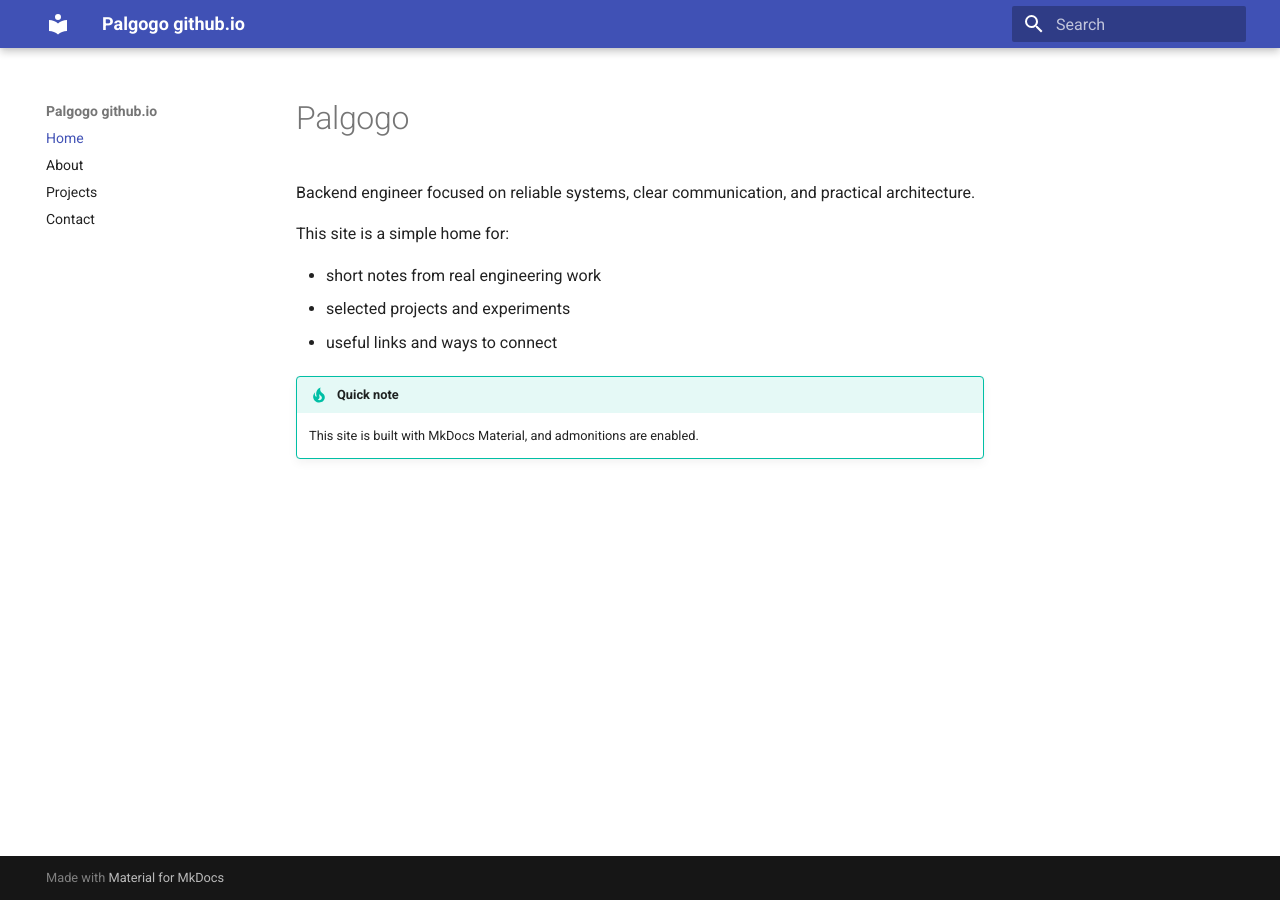
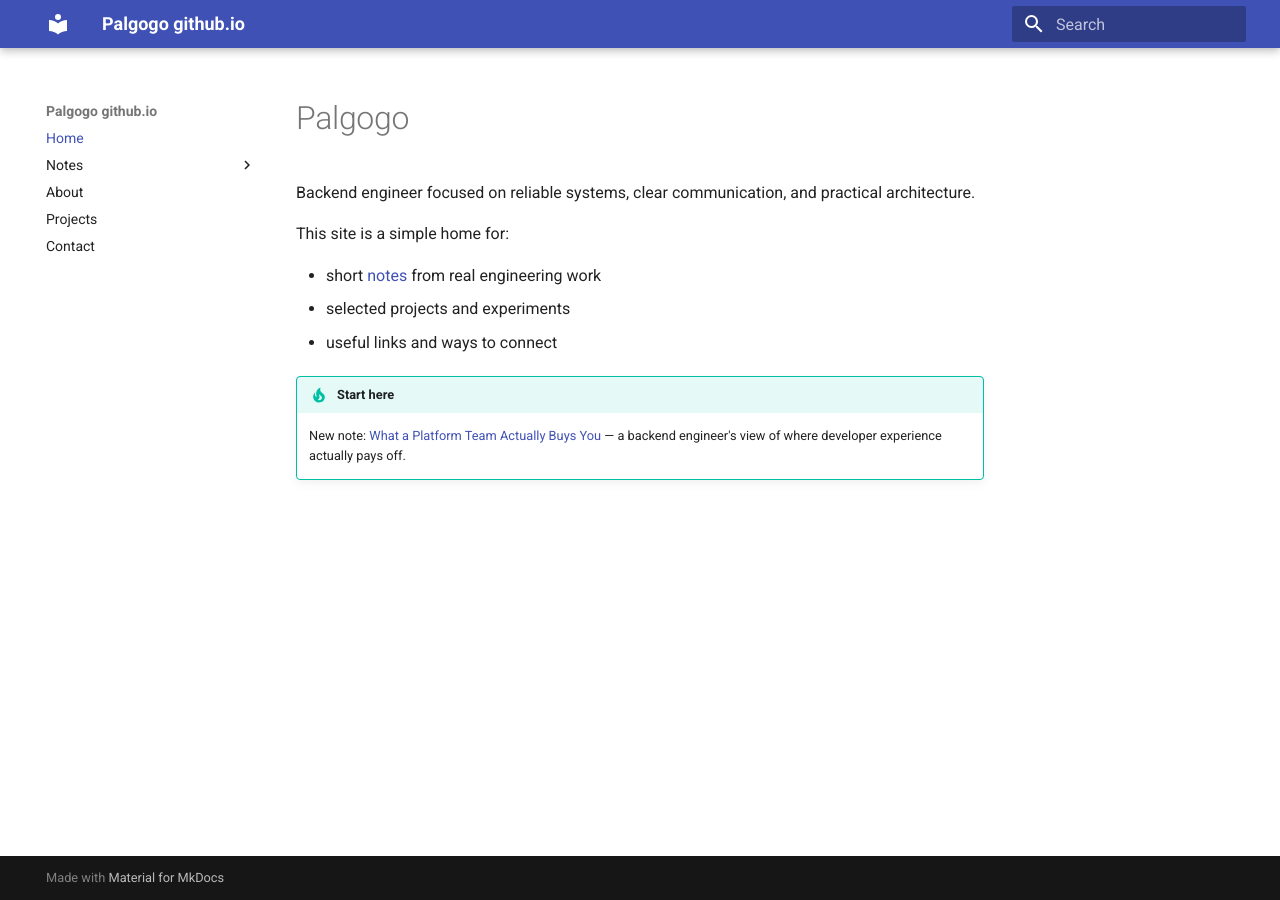
Before and after one commit to Palgogo/palgogo.github.io, an MkDocs documentation site: the page built from docs/index.md, in a window 1280 px wide. Built offline with MkDocs 1.6.1 and Material for MkDocs 9.7.7, drawn with Linux system fonts in a browser that asks for light colours.

Commit message:
Publish first note: What a Platform Team Actually Buys You
Add a Notes section (digital-garden style) with the first substantive
post, link it from the homepage, and wire up nav.

Co-Authored-By: Claude Opus 4.8 <noreply@anthropic.com>

```diff
--- a/docs/index.md
+++ b/docs/index.md
@@ -4,9 +4,10 @@ Backend engineer focused on reliable systems, clear communication, and practical
 
 This site is a simple home for:
 
-- short notes from real engineering work
+- short [notes](notes/index.md) from real engineering work
 - selected projects and experiments
 - useful links and ways to connect
 
-!!! tip "Quick note"
-    This site is built with MkDocs Material, and admonitions are enabled.
+!!! tip "Start here"
+    New note: [What a Platform Team Actually Buys You](notes/what-a-platform-team-buys-you.md) —
+    a backend engineer's view of where developer experience actually pays off.
--- a/mkdocs.yml
+++ b/mkdocs.yml
@@ -8,6 +8,9 @@ markdown_extensions:
   - pymdownx.superfences
 nav:
   - Home: index.md
+  - Notes:
+      - Overview: notes/index.md
+      - What a Platform Team Actually Buys You: notes/what-a-platform-team-buys-you.md
   - About: about.md
   - Projects: projects.md
   - Contact: contact.md
```
Also changed, not shown: docs/notes/index.md (added, +15 -0 lines), docs/notes/what-a-platform-team-buys-you.md (added, +92 -0 lines).
